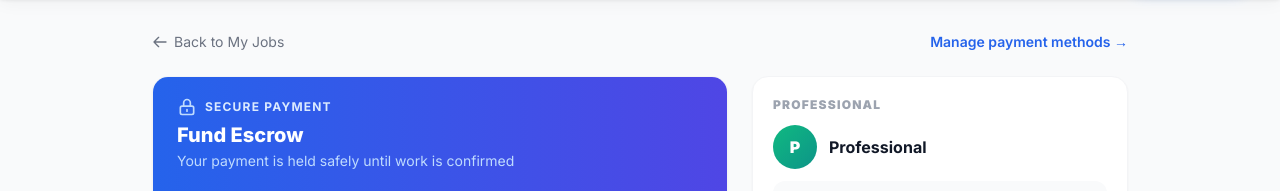
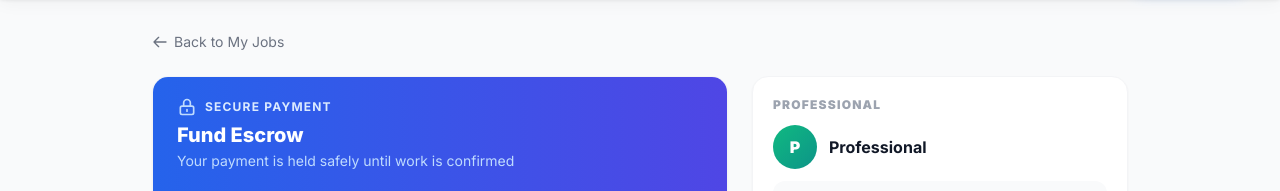
Before and after one commit to Ifeanyi-design/ServiceSync, a Python web app: template app/templates/pay_job.html in a window 1280 px wide. Shown: the part 65-256 px from the top of the page. Run offline with Jinja, Linux system fonts and the light colour scheme; the template is opened without the code that fills it, so the values that code supplies are empty; some libraries are stand-ins or nearby versions.

Commit message:
Remove legacy Payment Methods links from navigation

```diff
--- a/app/templates/base.html
+++ b/app/templates/base.html
@@ -664,10 +664,7 @@
                     <svg class="w-4 h-4 text-gray-400" fill="none" stroke="currentColor" viewBox="0 0 24 24"><path stroke-linecap="round" stroke-linejoin="round" stroke-width="2" d="M8 12h.01M12 12h.01M16 12h.01M21 12c0 4.418-4.03 8-9 8a9.863 9.863 0 01-4.255-.949L3 20l1.395-3.72C3.512 15.042 3 13.574 3 12c0-4.418 4.03-8 9-8s9 3.582 9 8z"/></svg>
                     <span>Messages</span>
                   </a>
-                  <a href="/payment-methods" class="flex items-center space-x-2.5 px-4 py-2.5 text-sm text-gray-700 hover:bg-blue-50 hover:text-blue-700 transition rounded-lg mx-1" role="menuitem">
-                    <svg class="w-4 h-4 text-gray-400" fill="none" stroke="currentColor" viewBox="0 0 24 24"><path stroke-linecap="round" stroke-linejoin="round" stroke-width="2" d="M3 10h18M7 15h1m4 0h1m-7 4h12a3 3 0 003-3V8a3 3 0 00-3-3H6a3 3 0 00-3 3v8a3 3 0 003 3z"/></svg>
-                    <span>Payment Methods</span>
-                  </a>
+
                   <a href="/settings" class="flex items-center space-x-2.5 px-4 py-2.5 text-sm text-gray-700 hover:bg-blue-50 hover:text-blue-700 transition rounded-lg mx-1" role="menuitem">
                     <svg class="w-4 h-4 text-gray-400" fill="none" stroke="currentColor" viewBox="0 0 24 24"><path stroke-linecap="round" stroke-linejoin="round" stroke-width="2" d="M10.325 4.317c.426-1.756 2.924-1.756 3.35 0a1.724 1.724 0 002.573 1.066c1.543-.94 3.31.826 2.37 2.37a1.724 1.724 0 001.065 2.572c1.756.426 1.756 2.924 0 3.35a1.724 1.724 0 00-1.066 2.573c.94 1.543-.826 3.31-2.37 2.37a1.724 1.724 0 00-2.572 1.065c-.426 1.756-2.924 1.756-3.35 0a1.724 1.724 0 00-2.573-1.066c-1.543.94-3.31-.826-2.37-2.37a1.724 1.724 0 00-1.065-2.572c-1.756-.426-1.756-2.924 0-3.35a1.724 1.724 0 001.066-2.573c-.94-1.543.826-3.31 2.37-2.37.996.608 2.296.07 2.572-1.065z"/><path stroke-linecap="round" stroke-linejoin="round" stroke-width="2" d="M15 12a3 3 0 11-6 0 3 3 0 016 0z"/></svg>
                     <span>Settings</span>
@@ -738,7 +735,7 @@
             <a href="/contractors" class="block px-4 py-2.5 rounded-xl text-sm font-medium text-gray-700 hover:bg-blue-50 hover:text-blue-600 transition">Browse Contractors</a>
             <a href="/dashboard/customer" class="block px-4 py-2.5 rounded-xl text-sm font-medium text-gray-700 hover:bg-blue-50 hover:text-blue-600 transition">My Jobs</a>
             <a href="/messages" class="block px-4 py-2.5 rounded-xl text-sm font-medium text-gray-700 hover:bg-blue-50 hover:text-blue-600 transition">Messages</a>
-            <a href="/payment-methods" class="block px-4 py-2.5 rounded-xl text-sm font-medium text-gray-700 hover:bg-blue-50 hover:text-blue-600 transition">Payment Methods</a>
+
             <a href="/settings" class="block px-4 py-2.5 rounded-xl text-sm font-medium text-gray-700 hover:bg-blue-50 hover:text-blue-600 transition">Settings</a>
           {% elif current_user.role == 'contractor' %}
             <a href="/dashboard/contractor" class="block px-4 py-2.5 rounded-xl text-sm font-medium text-gray-700 hover:bg-blue-50 hover:text-blue-600 transition">My Dispatch</a>
--- a/app/templates/pay_job.html
+++ b/app/templates/pay_job.html
@@ -59,7 +59,7 @@
       <svg class="w-4 h-4" fill="none" stroke="currentColor" viewBox="0 0 24 24"><path stroke-linecap="round" stroke-linejoin="round" stroke-width="2" d="M10 19l-7-7m0 0l7-7m-7 7h18"/></svg>
       Back to My Jobs
     </a>
-    <a href="/payment-methods" class="text-sm font-semibold text-blue-600 hover:text-blue-500 transition">Manage payment methods →</a>
+
   </div>
 
   {% if error %}
```
